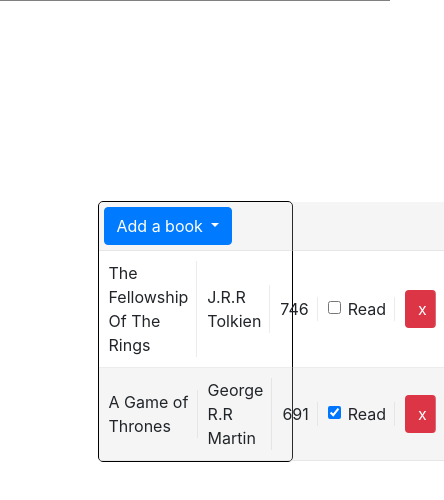
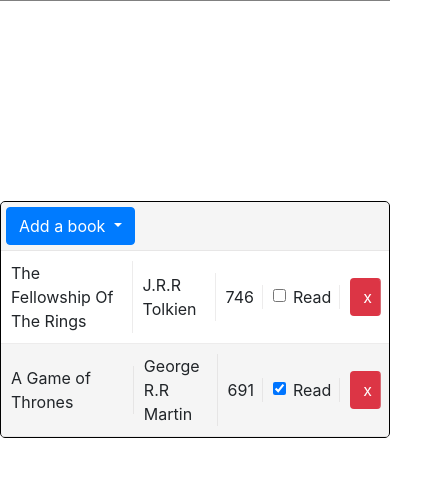
Before and after one commit to zackclan/library, a plain HTML site: page index.html in a window 390 px wide. Shown: the part 70-570 px from the top of the page, 444 px wide, since content can reach past the window. Drawn offline with nearby package versions, Linux system fonts and the light colour scheme.

Commit message:
add mobile responsiveness

```diff
--- a/styles.css
+++ b/styles.css
@@ -70,3 +70,9 @@ form > *{
     background:rgba(206, 202, 202, 0.199);
 
 }
+@media (max-width: 600px){
+    .library{
+        max-width: 100vw;
+        margin:10 auto;
+    }
+}
```
